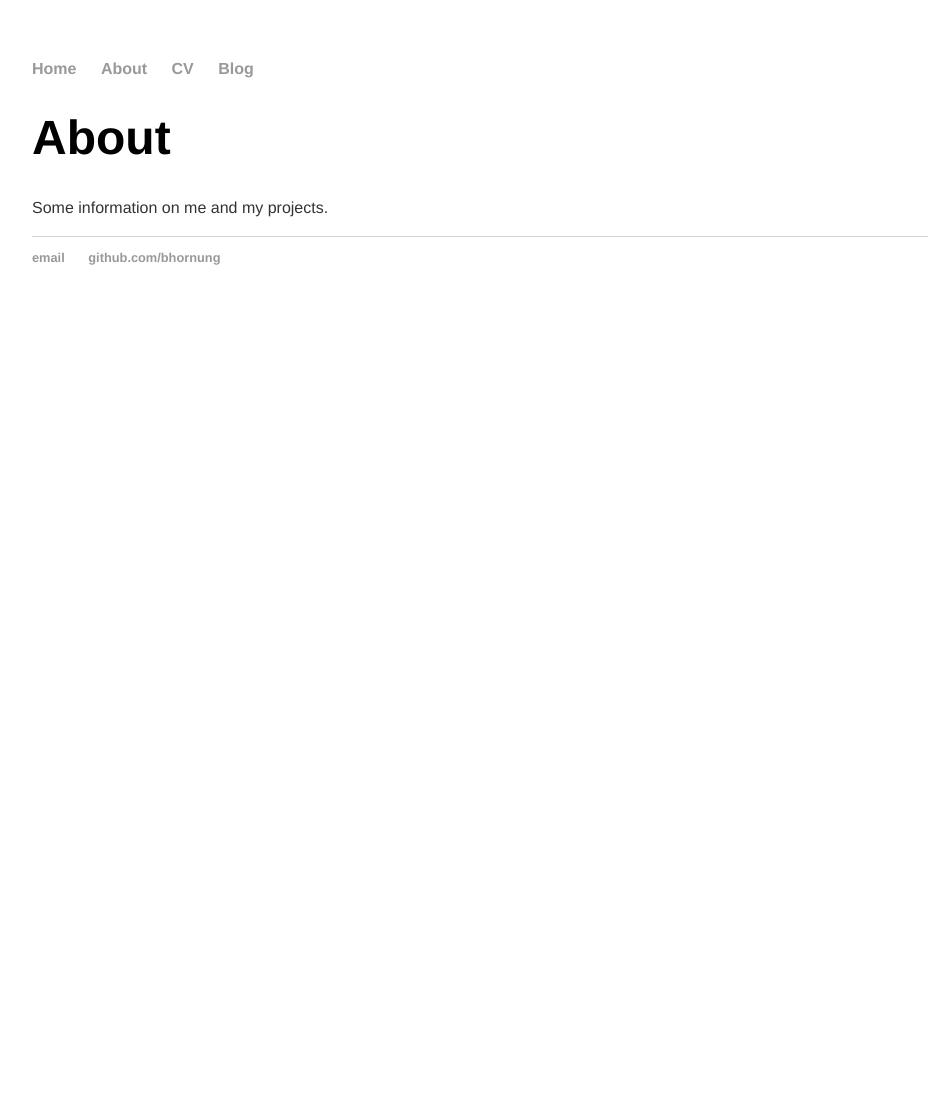
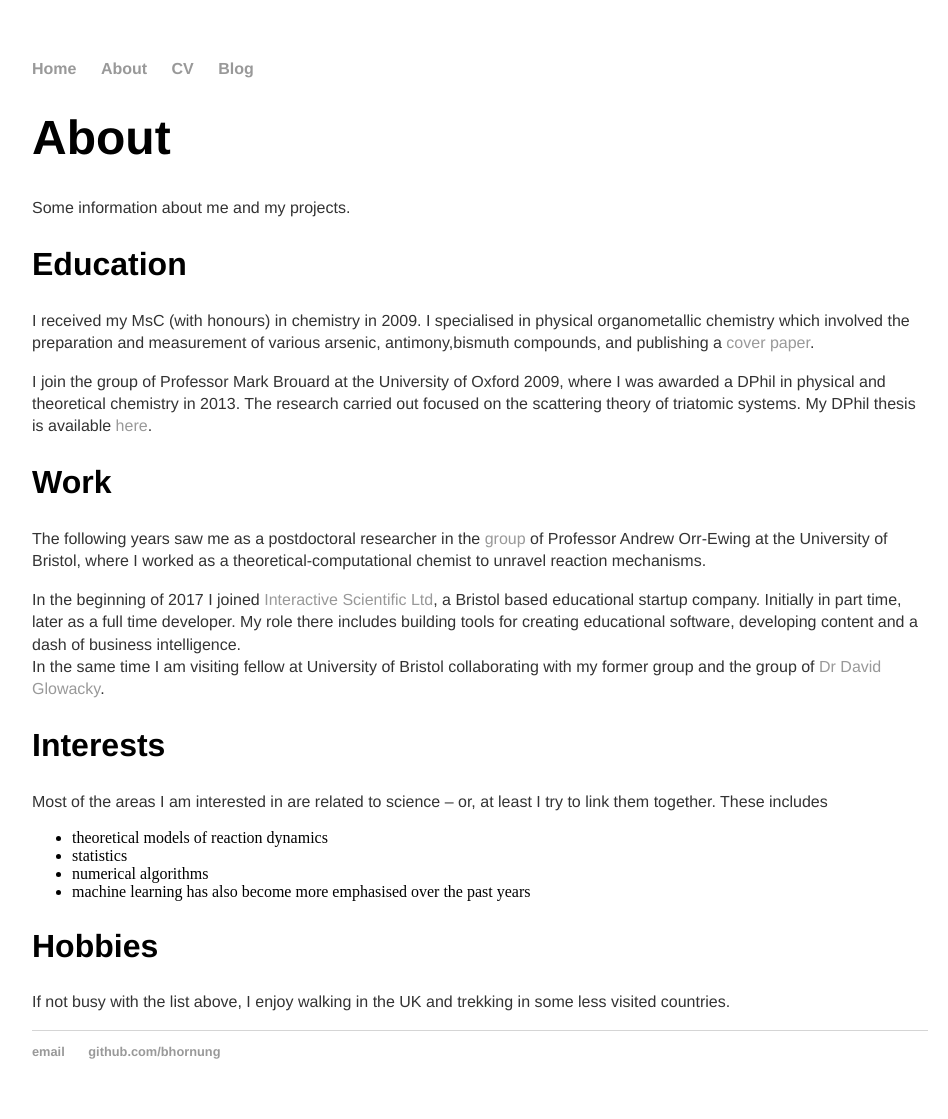
Before and after one commit to bhornung/bhornung.github.io, a Jekyll site: the page built from about/index.html, in a window 1280 px wide. Shown: the whole page, without its empty margins (160-1108 px from the left). Built offline with Jekyll 4.4.1, drawn with Linux system fonts in a browser that asks for light colours; before the commit the page ends 900 px from its top, so only the background shows below that.

Commit message:
Revert to html in about

```diff
--- a/about/index.html
+++ b/about/index.html
@@ -5,7 +5,28 @@ title: Algorithmic adventures
 
 <div class="blurb">
         <h1>About</h1>
-	<p> Some information on me and my projects.</p>
+	<p> Some information about me and my projects.</p>
 
-	<!-- include("/assets/about/text/about.md") -->
+
+
+<h2><a id="Education_0"></a>Education</h2>
+<p>I received my MsC (with honours) in chemistry in 2009. I specialised in physical organometallic chemistry which involved the preparation and measurement of various arsenic, antimony,bismuth compounds, and publishing a <a href="https://pubs.acs.org/toc/jpcafh/113/280">cover paper</a>.</p>
+<p>I join the group of Professor Mark Brouard at the University of Oxford 2009, where I was awarded a DPhil in physical and theoretical chemistry in 2013. The research carried out focused on the scattering theory of triatomic systems. My DPhil thesis is available <a href="">here</a>.</p>
+
+<h2><a id="Work_6"></a>Work</h2>
+<p>The following years saw me as a postdoctoral researcher in the <a href="http://www.bristoldynamics.com/who-are-we/">group</a> of Professor Andrew Orr-Ewing at the University of Bristol, where I worked as a theoretical-computational chemist to unravel reaction mechanisms.</p>
+<p>In the beginning of 2017 I joined <a href="http://interactivescientific.com/">Interactive Scientific Ltd</a>, a Bristol based educational startup company. Initially in part time, later as a full time developer. My role there includes building tools for creating educational software, developing content and a dash of business intelligence.<br>
+In the same time I am visiting fellow at University of Bristol collaborating with my former group and the group of <a href="https://group-wacky.com/">Dr David Glowacky</a>.</p>
+
+<h2><a id="Interests_13"></a>Interests</h2>
+<p>Most of the areas I am  interested in are related to science – or, at least I try to link them together. These includes</p>
+<ul>
+<li>theoretical models of reaction dynamics</li>
+<li>statistics</li>
+<li>numerical algorithms</li>
+<li>machine learning has also become more emphasised over the past years</li>
+</ul>
+<h2><a id="Hobbies_22"></a>Hobbies</h2>
+<p>If not busy with the list above, I enjoy walking in the UK and trekking in some less visited countries.</p>
+
 </div><!-- /.blurb -->
```
